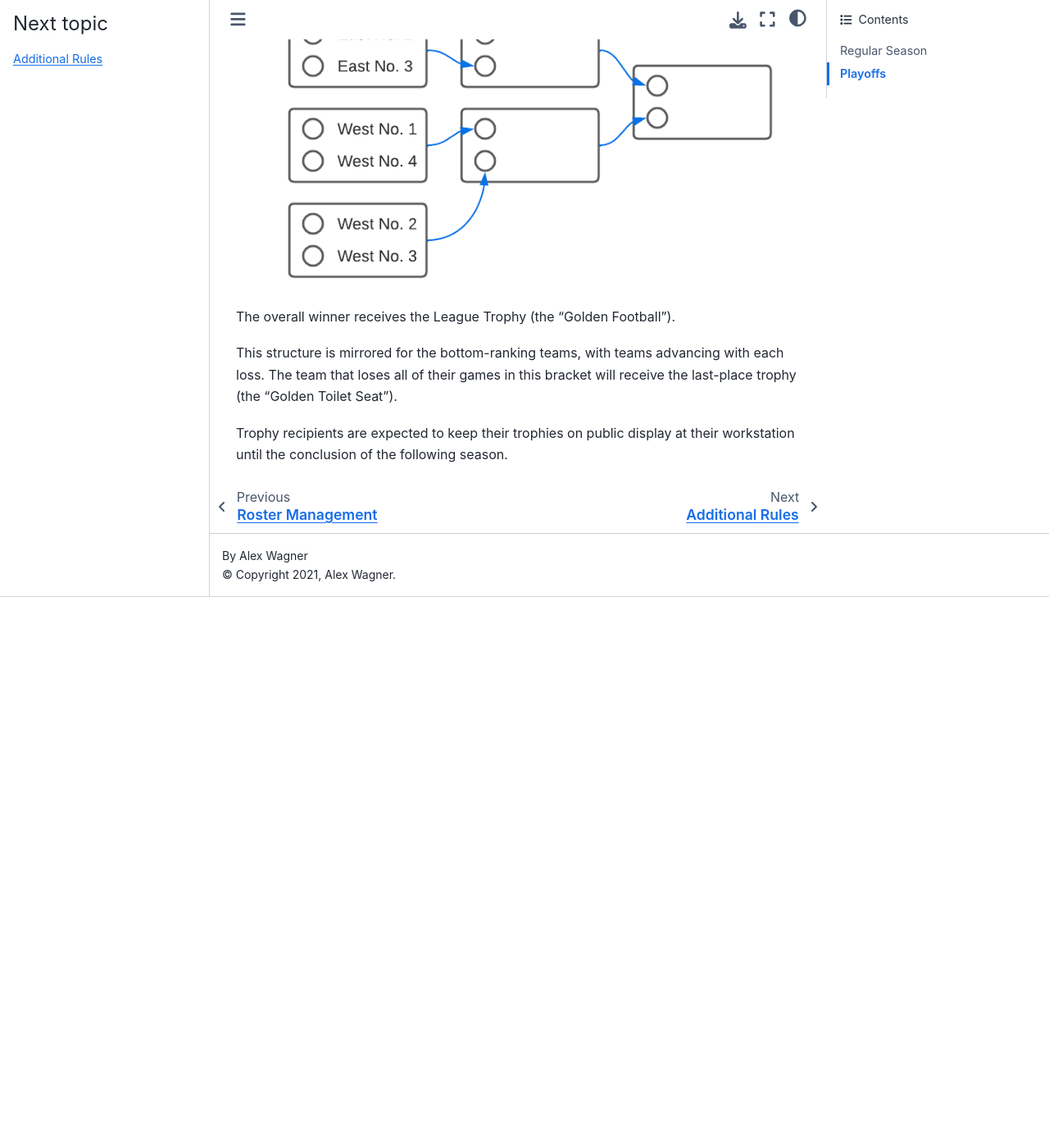
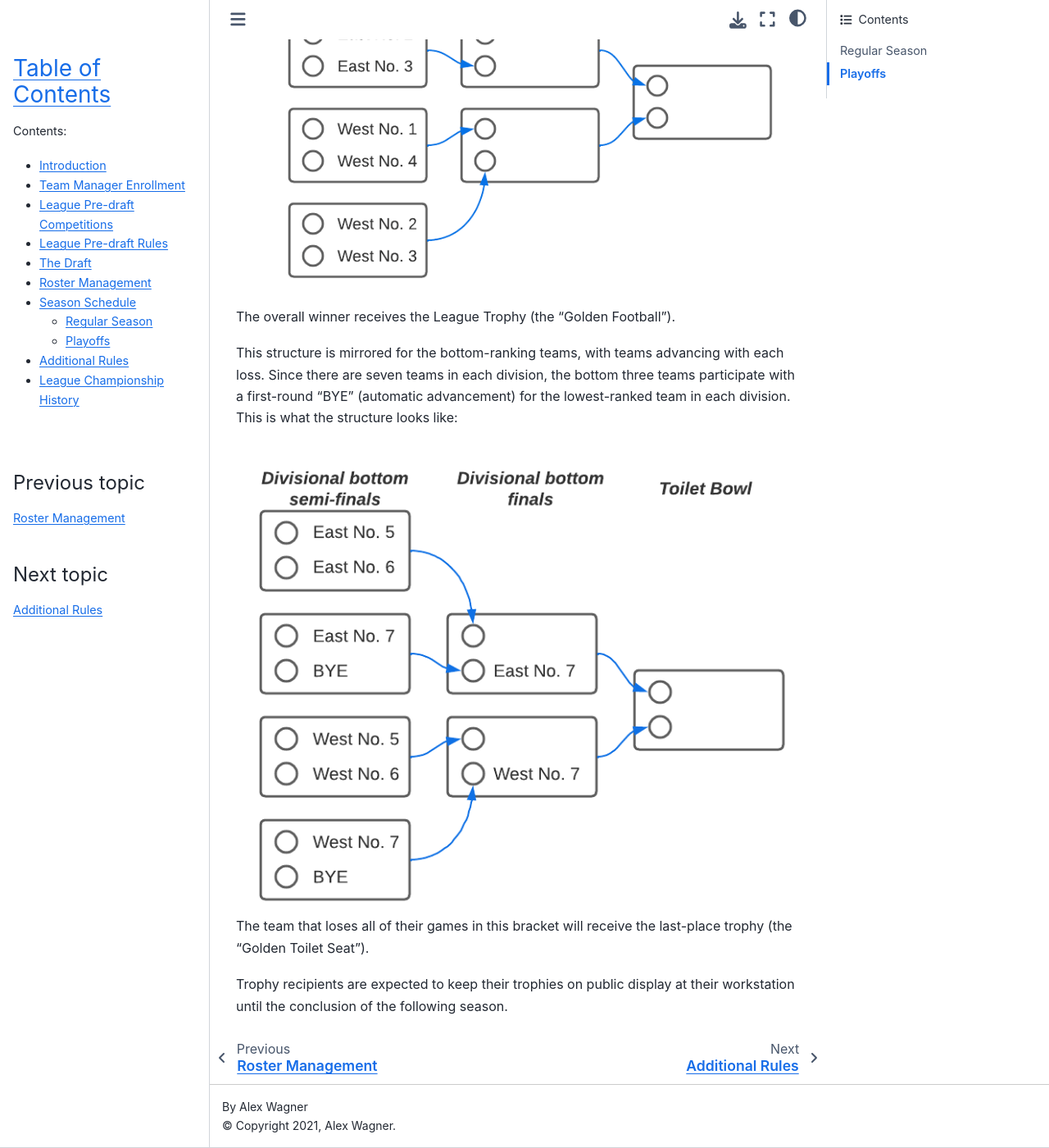
Before and after one commit to GenomicMedLab/fantasy-football-rulebook, a Sphinx documentation site: the page built from docs/schedule.rst, in a window 1280 px wide and 1400 px high, scrolled down 1008 px. Shown: the whole window at 82% size. Built offline with Sphinx 7.4.7 and the Sphinx Book theme 1.1.4, drawn with Linux system fonts in a browser that asks for light colours; before the commit the page ends 1736 px from its top, so only the background shows below that.

Commit message:
update last place bracket

```diff
--- a/docs/schedule.rst
+++ b/docs/schedule.rst
@@ -35,6 +35,12 @@
 The overall winner receives the League Trophy (the "Golden Football").
 
 This structure is mirrored for the bottom-ranking teams, with teams advancing with each loss.
+Since there are seven teams in each division, the bottom three teams participate with a
+first-round "BYE" (automatic advancement) for the lowest-ranked team in each division.
+This is what the structure looks like:
+
+.. image:: _static/last_place_bracket.png
+
 The team that loses all of their games in this bracket will receive the last-place trophy
 (the "Golden Toilet Seat").
 
```
Also changed, not shown: docs/_static/last_place_bracket.png (added).
